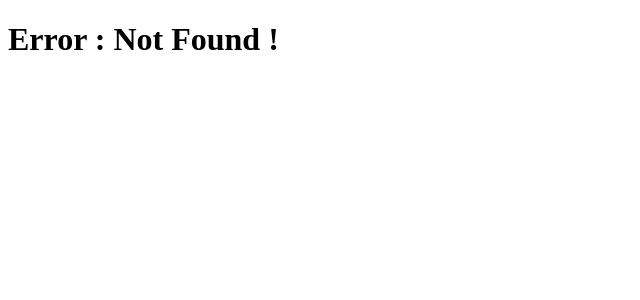
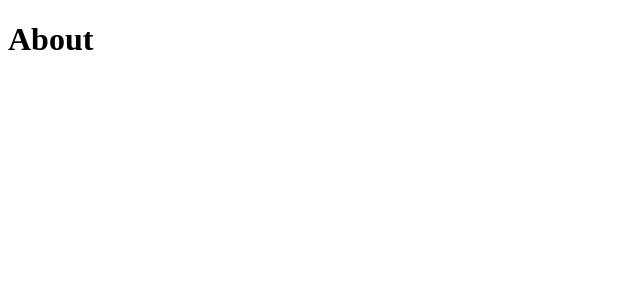
Before and after one commit to Ekkylibre/next, a Next.js app: page /about in a window 1280 px wide. Before the commit this address had no page. Shown: the top 300 px of the page, without its empty margins (0-640 px from the left). Built offline with nearby package versions, Linux system fonts and the light colour scheme.

Commit message:
✨ Use Routing dynamic > Use file (marketing) for regroupe routes

```diff
--- /dev/null
+++ b/src/app/(marketing)/about/page.tsx
@@ -0,0 +1,5 @@
+export default function About() {
+    return (
+        <h1>About</h1>
+    )
+}
--- /dev/null
+++ b/src/app/(marketing)/blog/page.tsx
@@ -0,0 +1,5 @@
+export default function Blog(){
+    return(
+        <h1>Blog</h1>
+    )
+}
```
